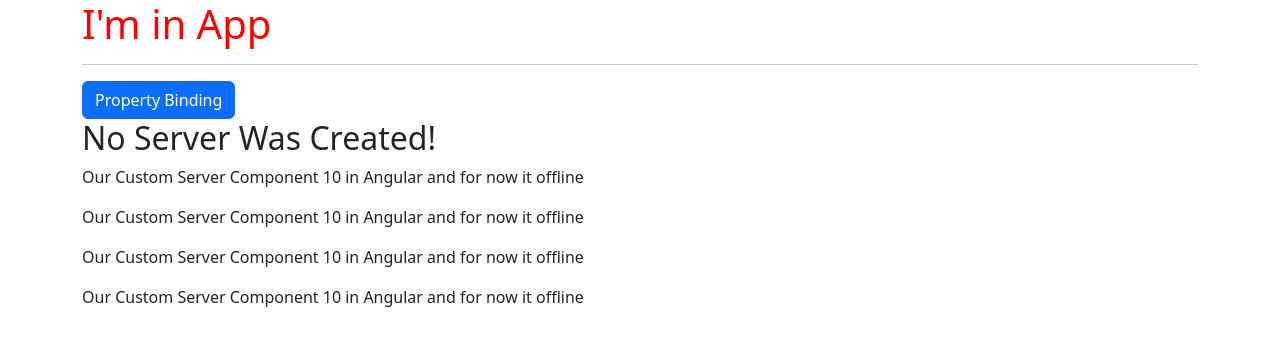
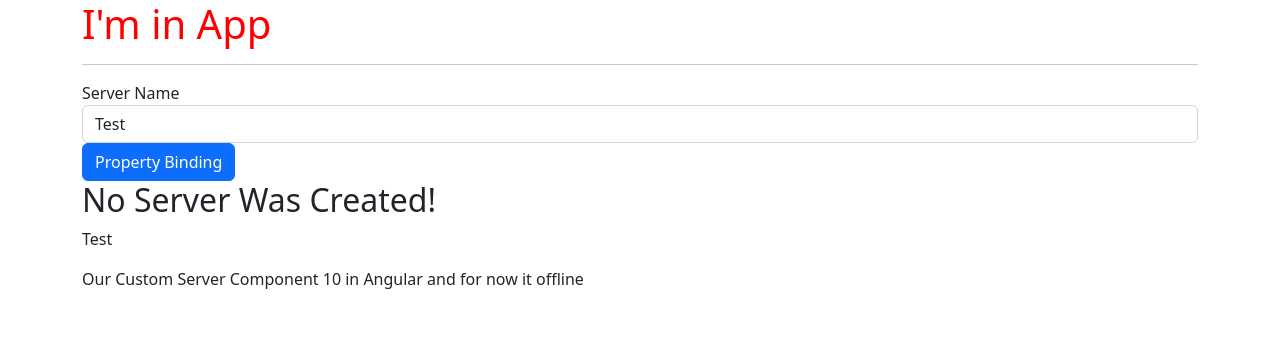
Before and after one commit to A3shaq/Basics-of-Angular, an Angular app: page / in a window 1280 px wide. Shown: the top 346 px of the page. Built offline with nearby package versions, Linux system fonts and the light colour scheme.

Commit message:
2 way data binding

```diff
--- a/src/app/app.module.ts
+++ b/src/app/app.module.ts
@@ -1,5 +1,6 @@
 import { NgModule } from '@angular/core';
 import { BrowserModule } from '@angular/platform-browser';
+import {FormsModule} from "@angular/forms"
 
 import { AppComponent } from './app.component';
 import { ServerComponent } from './server/server.component';
@@ -13,6 +14,7 @@
   ],
   imports: [
     BrowserModule,
+    FormsModule
   ],
   providers: [],
   bootstrap: [AppComponent]
--- a/src/app/servers/servers.component.html
+++ b/src/app/servers/servers.component.html
@@ -1,7 +1,18 @@
-<button class="btn btn-primary" [disabled] = "!allowNewServer" (click) = "onServerCreated()">Property Binding</button>
+<label>Server Name</label>
+<!-- <input
+  placeholder="Enter Server Name"
+  class="form-control"
+  (input)="onUpdateServerName($event)"
+/> -->
+<input type="text" class="form-control" [(ngModel)]="serverName" />
+<button
+  class="btn btn-primary"
+  [disabled]="!allowNewServer"
+  (click)="onServerCreated()"
+>
+  Property Binding
+</button>
 <!-- <p [innerText]="allowNewServer"></p> -->
-<h2>{{serverCreationStatus}}</h2>
+<h2>{{ serverCreationStatus }}</h2>
+<p>{{ serverName }}</p>
 <app-server></app-server>
-<app-server></app-server>
-<app-server></app-server>
-<app-server></app-server>
--- a/src/app/servers/servers.component.ts
+++ b/src/app/servers/servers.component.ts
@@ -9,6 +9,7 @@
 export class ServersComponent implements OnInit {
   allowNewServer = false;
   serverCreationStatus = 'No Server Was Created!'
+  serverName = 'Test'
   constructor() {
     setTimeout(() => {
       this.allowNewServer = true;
@@ -20,7 +21,13 @@
 
 
   onServerCreated() {
-    this.serverCreationStatus = this.serverCreationStatus ==='Server Was Created!' ? 'No Server Was Created!': 'Server Was Created!'
+    this.serverCreationStatus = this.serverCreationStatus === 'Server Was Created!' ? 'No Server Was Created!' : 'Server Was Created!'
+  }
+
+  onUpdateServerName(event: any) {
+    console.log(event.target.value)
+    // this.serverName = event.target.value
+    this.serverName = (<HTMLInputElement>event.target).value
   }
 
 }
```
